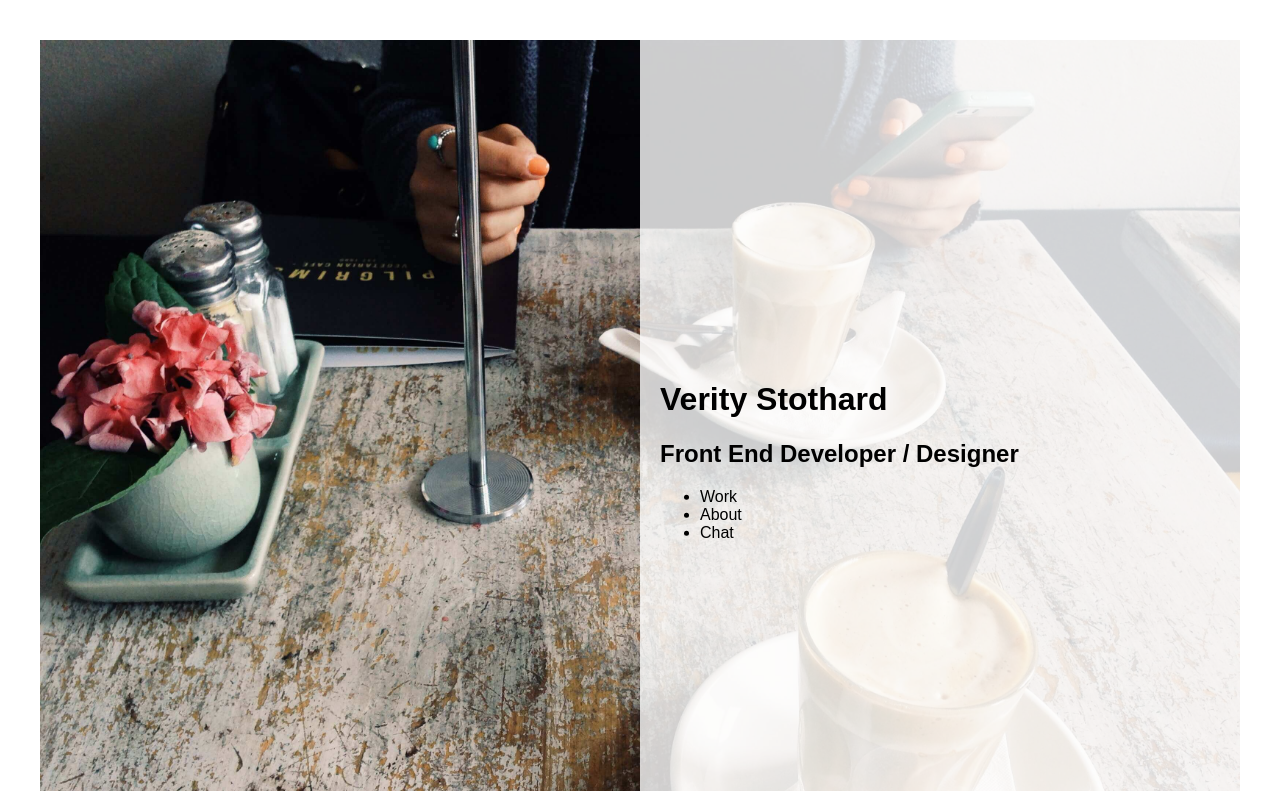
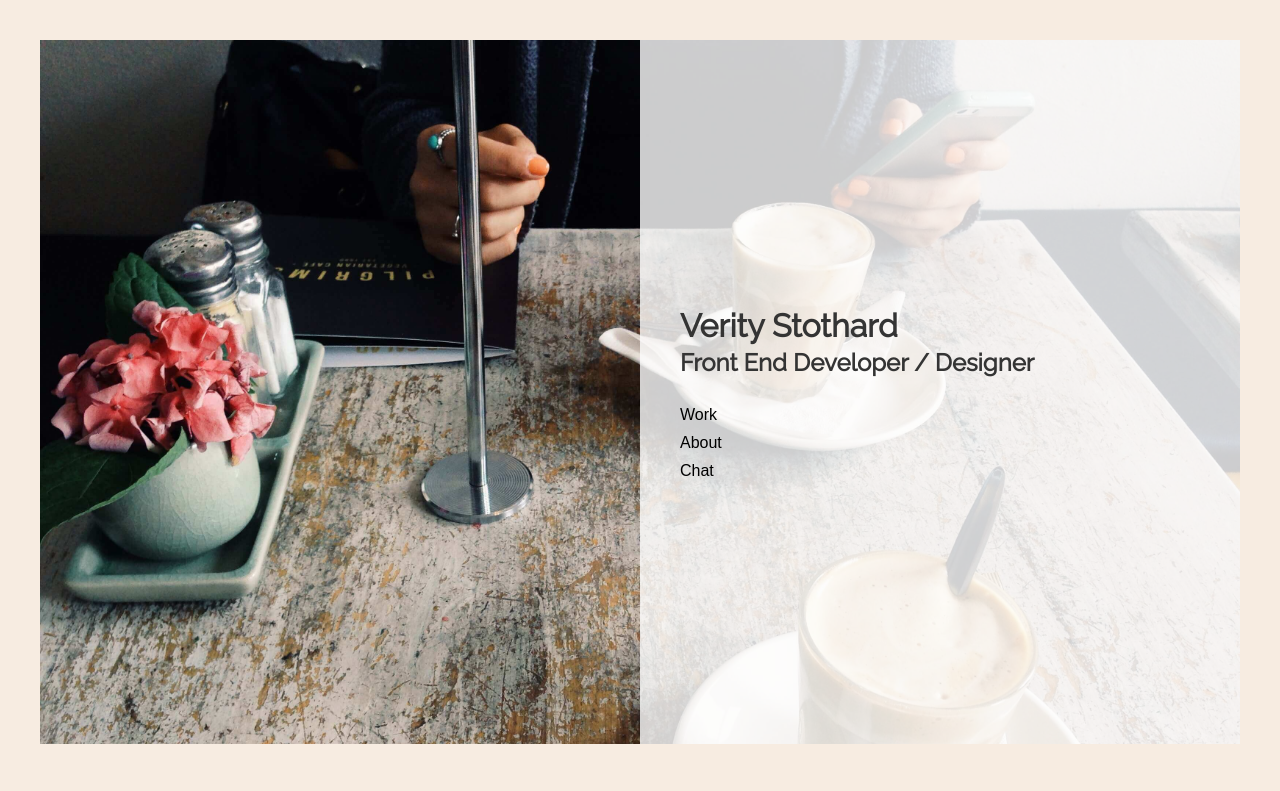
Before and after one commit to VStothard/coffeeShop, a website: page src/index.html in a window 1280 px wide. Shown: the top 791 px of the page. Drawn offline with nearby package versions, Linux system fonts and the light colour scheme.

Commit message:
Design changes

```diff
--- a/src/index.html
+++ b/src/index.html
@@ -2,6 +2,7 @@
 <html>
 <head>
   <link rel="stylesheet" href="css/main.css">
+  <link href="https://fonts.googleapis.com/css?family=Raleway" rel="stylesheet">
   <script src="https://ajax.googleapis.com/ajax/libs/jquery/2.2.4/jquery.min.js"></script>
   <!-- <link rel="stylesheet" type="text/css" href="http://cdn.jsdelivr.net/jquery.slick/1.6.0/slick.css"/>
   <script type="text/javascript" src="http://cdn.jsdelivr.net/jquery.slick/1.6.0/slick.min.js"></script> -->
@@ -18,8 +19,8 @@
         <nav>
           <div class="navigation">
             <h1>Verity Stothard</h1>
-            <h2>Front End Developer / Designer</h2>
-            <ul>
+            <h2 class="bold">Front End Developer / Designer</h2>
+            <ul class="hover">
               <li>Work</li>
               <li>About</li>
               <li>Chat</li>
@@ -94,10 +95,10 @@
       <div class="coffee-bar-overlay">
         <h2>Coffee?</h2>
         <div class="social-icons">
-          <img src="img/Facebook@2x.png">
-          <img src="img/InstagramCircle@2x.png">
-          <img src="img/Twitter@2x.png">
-          <img src="img/Linkedin@2x.png">
+          <a href="https://www.instagram.com/veritystothard/" target="_blank"><img src="img/InstagramCircle@2x.png"></a>
+          <a href="mailto:vjstothard@gmail.com"><img src="img/Email@2x.png"></a>
+          <a href="https://twitter.com/VerityStothard" target="_blank"><img src="img/Twitter@2x.png"></a>
+          <a href="https://www.linkedin.com/in/verity-stothard-26a8a255" target="_blank"><img src="img/Linkedin@2x.png"></a>
         </div>
       </div>
     </div>
--- a/src/scss/components/base.scss
+++ b/src/scss/components/base.scss
@@ -1,3 +1,37 @@
 * {
   box-sizing: border-box;
 }
+
+body {
+  background: #F7ECE1;
+}
+
+h1,
+h2,
+p {
+  font-family: 'Raleway', arial, helvetica, sans-serif;
+  color: #343434;
+  margin: 4px 0;
+}
+
+ul {
+  padding: 20px 0 0;
+  margin: 0;
+  li {
+    display: block;
+    list-style: none;
+    padding: 5px 0;
+    margin: 0;
+    width: 100px;
+  }
+}
+
+ul.hover {
+  li:hover {
+    color: #E5446D;
+  }
+}
+
+.bold {
+  font-weight: bold;
+}
--- a/src/scss/components/coffee-bar.scss
+++ b/src/scss/components/coffee-bar.scss
@@ -4,7 +4,7 @@
   color: white;
   display: block;
   margin-top: 40px;
-  height: 300px;
+  height: 350px;
   text-align: center;
 }
 
--- a/src/scss/components/header.scss
+++ b/src/scss/components/header.scss
@@ -4,6 +4,6 @@
   background-image: url("../img/coffee.jpeg");
   background-position: top center;
   background-size: cover;
-  height: 100vh;
+  height: 88vh;
   overflow: auto;
 }
--- a/src/scss/components/navigation.scss
+++ b/src/scss/components/navigation.scss
@@ -1,6 +1,7 @@
 nav {
   background: rgba(254, 254, 254, 0.8);
   float:right;
+  padding: 20px;
   height: 100%;
   width: 50%;
   @media (max-width: $tablet) {
@@ -8,6 +9,7 @@ nav {
     height: 100px;
     width: 100%;
     position: fixed;
+    padding: 0;
   }
 }
 
```
Also changed, not shown: dist/css/main.css, dist/img/Email.png (added), dist/img/Email@2x.png (added), dist/index.html, src/css/main.css, src/img/Email.png (added), src/img/Email@2x.png (added).
